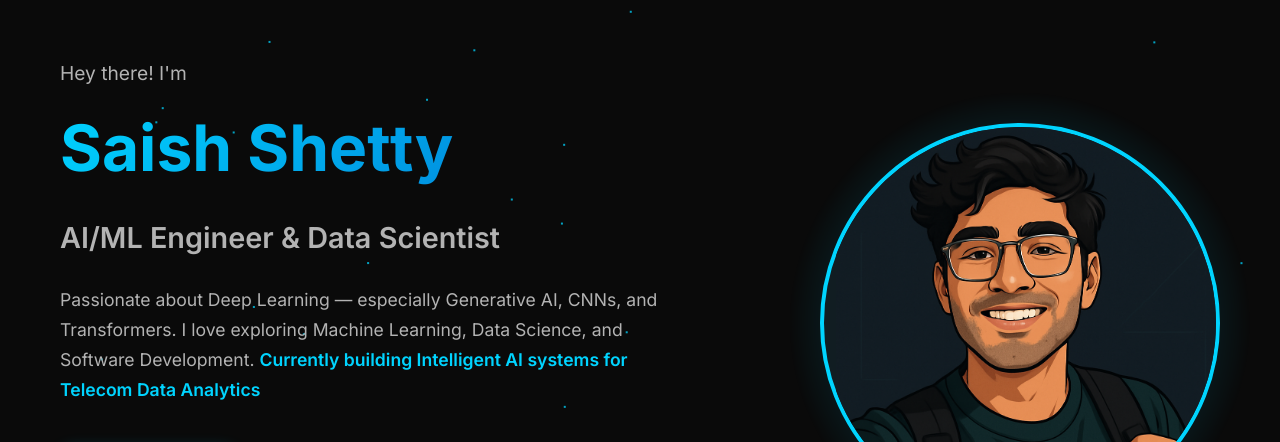
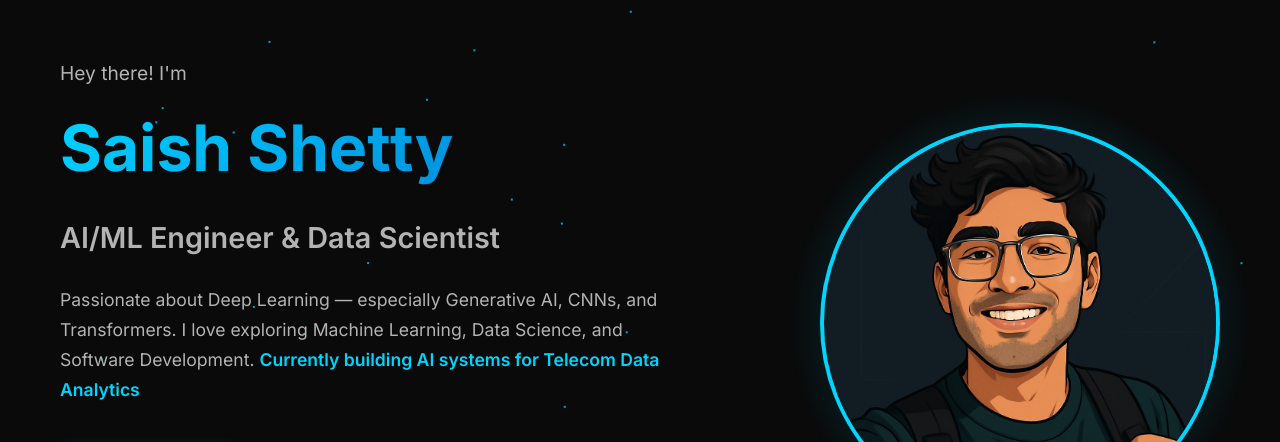
Before and after one commit to shettysaish20/saish-dev-portfolio, a plain HTML site: page index.html in a window 1280 px wide. Shown: the part 77-519 px from the top of the page. Drawn offline with Linux system fonts and the light colour scheme.

Commit message:
minor edit

```diff
--- a/index.html
+++ b/index.html
@@ -49,7 +49,7 @@
                     <p class="hero-description">
                         Passionate about Deep Learning — especially Generative AI, CNNs, and Transformers.
                         I love exploring Machine Learning, Data Science, and Software Development.
-                        <span class="highlight">Currently building Intelligent AI systems for Telecom Data Analytics</span>
+                        <span class="highlight">Currently building AI systems for Telecom Data Analytics</span>
                     </p>
                     <div class="hero-buttons">
                         <a href="#projects" class="btn btn-primary">View My Work</a>
```
